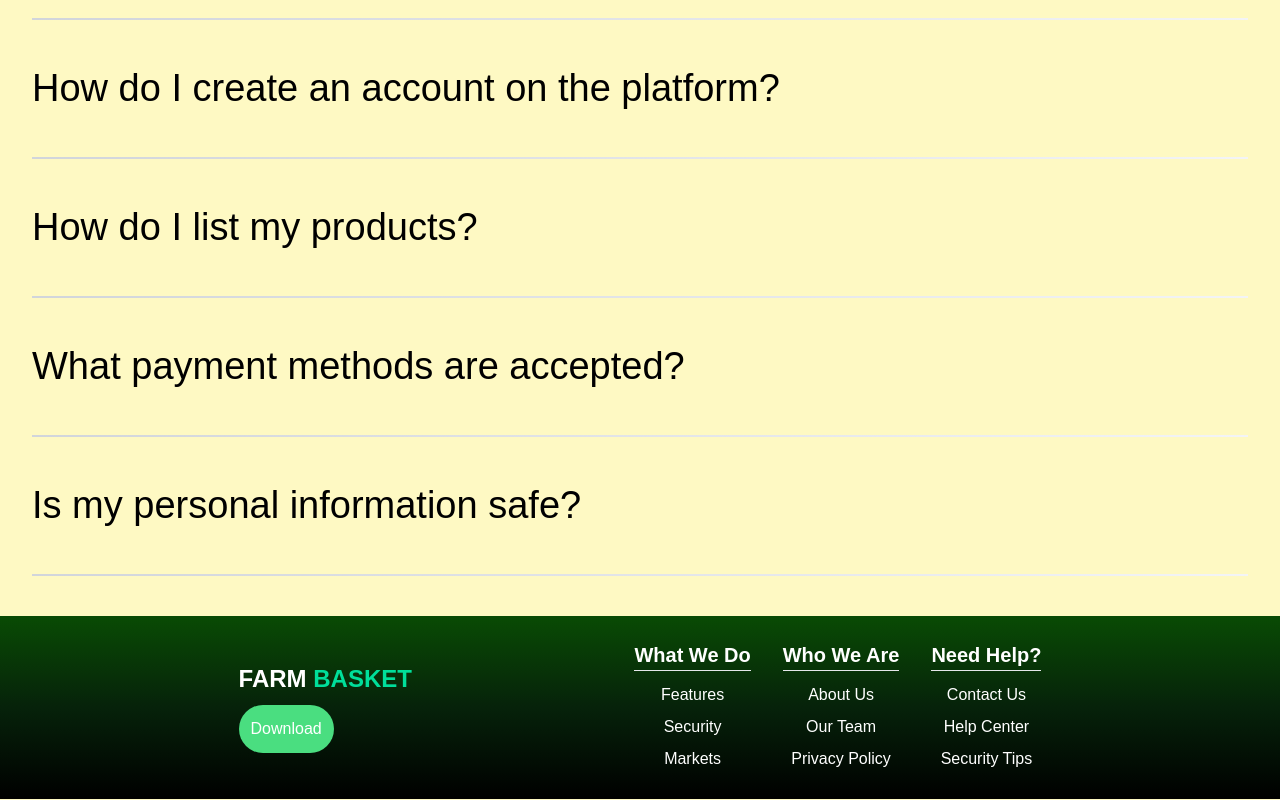
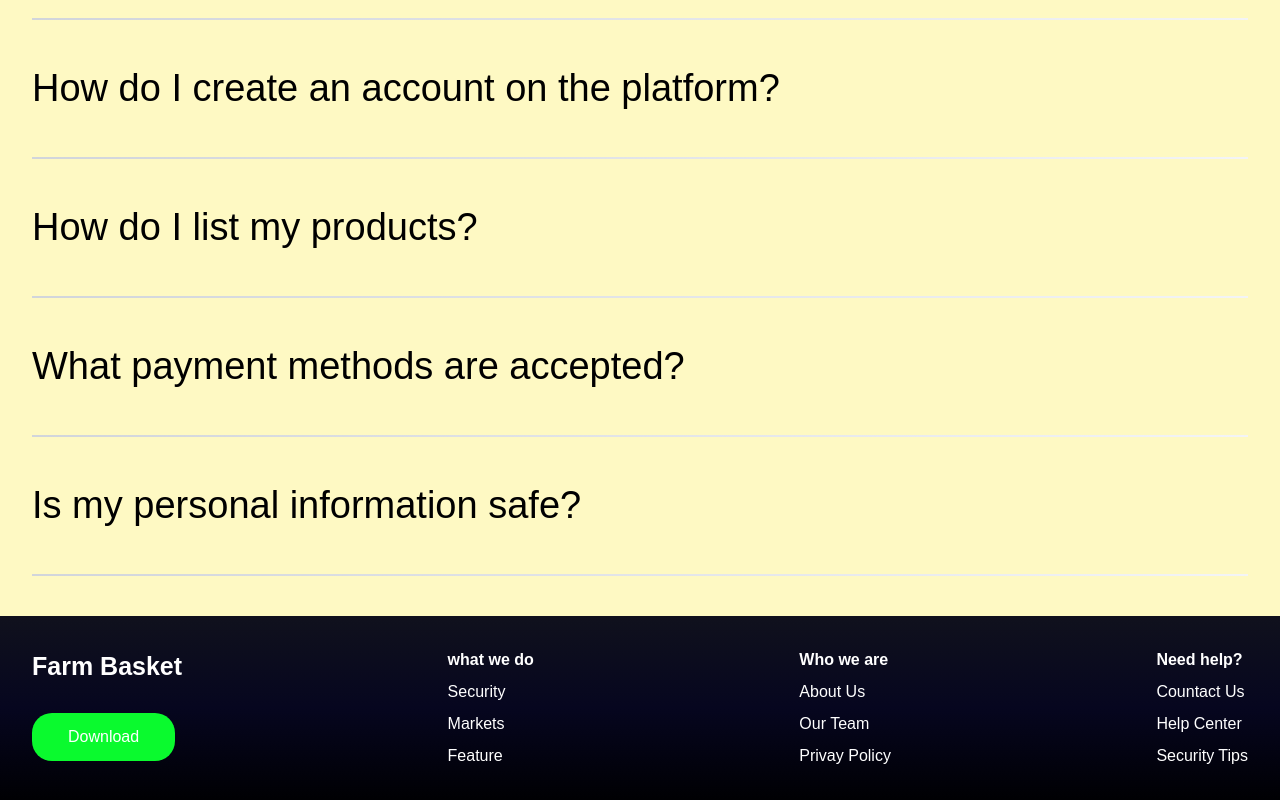
Before and after one commit to 120lennox/farm-basket-frontend, a Next.js app in the folder farmbasket/: page / in a window 1280 px wide. Shown: the part 1121-1921 px from the top of the page. Built offline with nearby package versions, Linux system fonts and the light colour scheme; a web font is replaced by a local one.

Commit message:
changed the background and the arrangments of items in the footer

```diff
--- a/farmbasket/app/components/landing/footer.tsx
+++ b/farmbasket/app/components/landing/footer.tsx
@@ -1,54 +1,32 @@
 export default function Footer() {
   return (
-    <div className="flex flex-col md:flex-row justify-evenly items-center  px-4 py-6 bg-gradient-to-t from-[#000] via-[#06220a] to-[#094b04] text-white">
-      <div className="flex flex-col items-start mb-6 md:mb-0">
-        <h1 className="font-bold text-[24px] mb-2">
-          FARM <span className="text-[#00df9a]">BASKET</span>
-        </h1>
-        <button className="bg-green-400 text-white p-3 rounded-full hover:bg-green-500 transition duration-300">
-          Download
-        </button>
-      </div>
-
-      <div className="flex space-x-8">
-        <ul className="flex flex-col items-center">
-          <li className="font-bold text-[20px] border-b ">What We Do</li>
-          <li className="py-1 pt-3 hover:text-[#00df9a] transition duration-300">
-            Features
-          </li>
-          <li className="py-1  hover:text-[#00df9a] transition duration-300">
-            Security
-          </li>
-          <li className="py-1 hover:text-[#00df9a] transition duration-300">
-            Markets
-          </li>
-        </ul>
-
-        <ul className="flex flex-col items-center">
-          <li className="font-bold text-[20px] border-b ">Who We Are</li>
-          <li className="py-1 pt-3 hover:text-[#00df9a] transition duration-300">
-            About Us
-          </li>
-          <li className="py-1 hover:text-[#00df9a] transition duration-300">
-            Our Team
-          </li>
-          <li className="py-1 hover:text-[#00df9a] transition duration-300">
-            Privacy Policy
-          </li>
-        </ul>
-
-        <ul className="flex flex-col items-center">
-          <li className="font-bold text-[20px] border-b ">Need Help?</li>
-          <li className="py-1 pt-3 hover:text-[#00df9a] transition duration-300">
-            Contact Us
-          </li>
-          <li className="py-1 hover:text-[#00df9a] transition duration-300">
-            Help Center
-          </li>
-          <li className="py-1 hover:text-[#00df9a] transition duration-300">
-            Security Tips
-          </li>
-        </ul>
+    <div className="bg-gradient-to-t from-[#000003] via-[#06061F] to-[#10111D] text-white">
+      <div className=" mx-8 flex justify-between ">
+        <div>
+          <h1 className=" font-bold mb-2 mt-8 text-[25px]">Farm Basket</h1>
+          <button className=" mt-5 bg-[#0AFA2E] p-3 px-9 rounded-[20px]">
+            Download
+          </button>
+        </div>
+        <div>
+          <h3 className=" font-bold mb-2 mt-8">what we do</h3>
+          <h3 className=" mb-2">Security</h3>
+          <h3 className=" mb-2">Markets</h3>
+          <h3 className=" mb-2">Feature</h3>
+        </div>
+        <div>
+          <h3 className=" font-bold mb-2 mt-8">Who we are</h3>
+          <h3 className=" mb-2">About Us</h3>
+          <h3 className=" mb-2">Our Team</h3>
+          <h3 className=" mb-2">Privay Policy</h3>
+        </div>
+        <div>
+          <h3 className=" font-bold mb-2 mt-8">Need help?</h3>
+          <h3 className=" mb-2">Countact Us</h3>
+          <h3 className=" mb-2">Help Center</h3>
+          <h3 className=" mb-2">Security Tips</h3>
+          <br />
+        </div>
       </div>
     </div>
   );
```
